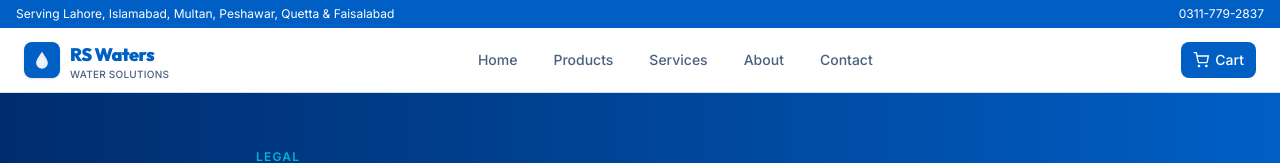
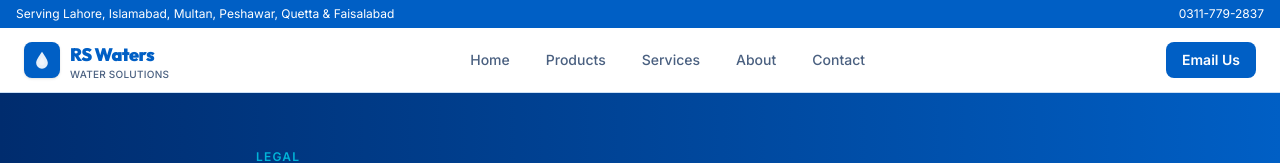
Before and after one commit to OrbixtarTechnologies/AquaRSWaters, a React (Vite) app: page /privacy in a window 1280 px wide. Shown: the top 163 px of the page. Built offline with nearby package versions, Linux system fonts and the light colour scheme; the HTML template or start-up script is replaced by a standard one.

Commit message:
Simplify RS Waters navigation for verification site

```diff
--- a/src/components/Navbar.tsx
+++ b/src/components/Navbar.tsx
@@ -1,6 +1,5 @@
 import { useState } from "react";
 import { Link, useLocation } from "react-router-dom";
-import { useCart } from "../context/CartContext";
 
 const navLinks = [
   { to: "/", label: "Home" },
@@ -12,7 +11,6 @@ const navLinks = [
 
 export default function Navbar() {
   const [menuOpen, setMenuOpen] = useState(false);
-  const { count } = useCart();
   const location = useLocation();
 
   return (
@@ -56,22 +54,12 @@ export default function Navbar() {
           ))}
         </nav>
 
-        <div className="flex items-center gap-2">
-          <Link
-            to="/cart"
-            className="relative flex items-center gap-1.5 px-3 py-2 rounded-lg bg-[#005fc5] text-white text-sm font-medium hover:bg-[#004ea3] transition-colors"
+        <a
+          href="mailto:info@rswaters.store"
+          className="hidden sm:inline-flex px-4 py-2 rounded-lg bg-[#005fc5] text-white text-sm font-semibold hover:bg-[#004ea3] transition-colors"
         >
-            <svg width="16" height="16" viewBox="0 0 24 24" fill="none" stroke="currentColor" strokeWidth="2" aria-hidden="true">
-              <circle cx="9" cy="21" r="1"/><circle cx="20" cy="21" r="1"/>
-              <path d="M1 1h4l2.68 13.39a2 2 0 001.99 1.61h9.72a2 2 0 001.98-1.68L23 6H6"/>
-            </svg>
-            <span className="hidden sm:inline">Cart</span>
-            {count > 0 && (
-              <span className="absolute -top-1.5 -right-1.5 w-5 h-5 bg-[#00b4d8] text-white text-[10px] font-bold rounded-full flex items-center justify-center">
-                {count}
-              </span>
-            )}
-          </Link>
+          Email Us
+        </a>
 
         <button
           type="button"
@@ -90,7 +78,6 @@ export default function Navbar() {
             </svg>
           )}
         </button>
-        </div>
       </div>
 
       {menuOpen && (
```
Lines whose indentation alone changed are shown as unchanged.
